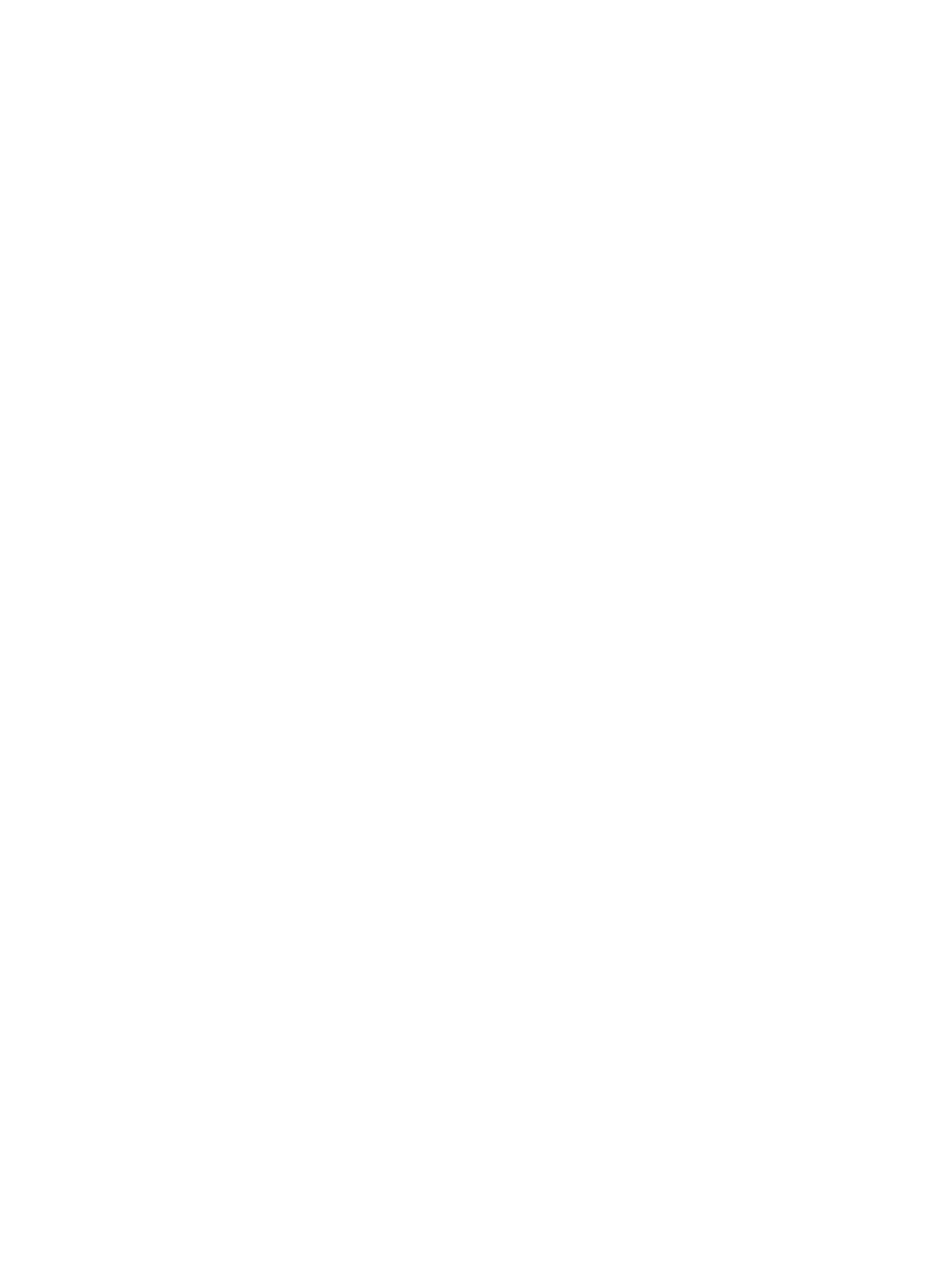
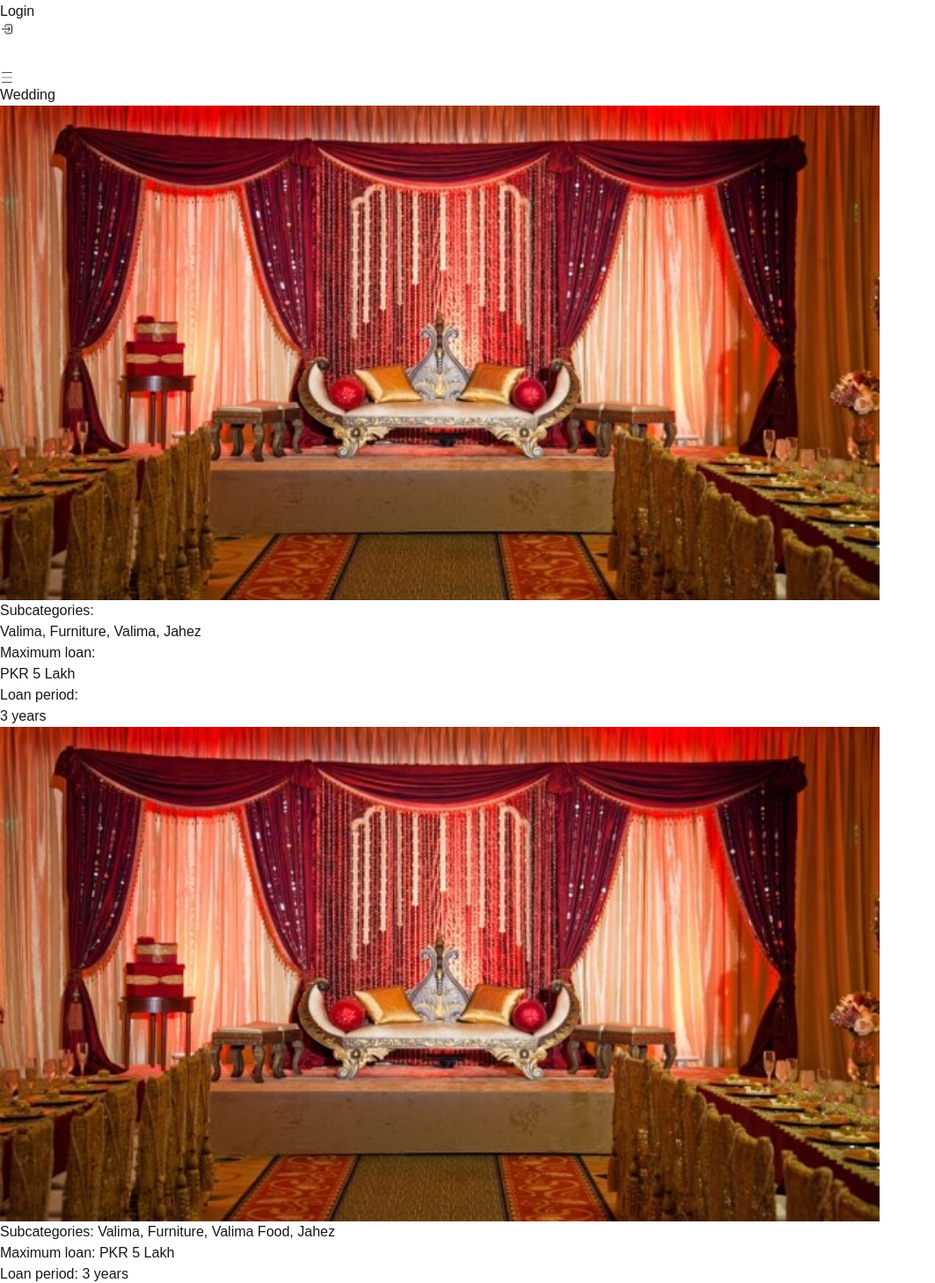
Before and after one commit to uzairrehan/islamic-qarz, a Next.js app in the folder client/: page /explore in a window 1280 px wide. Shown: the part 199-1657 px from the top of the page at 88% size, without its empty margins (0-1063 px from the left). Before the commit the page ends 800 px from the top, so only its background shows below. Built offline with nearby package versions, Linux system fonts and the light colour scheme.

Commit message:
wedding section added

```diff
--- a/client/src/app/contact/page.tsx
+++ b/client/src/app/contact/page.tsx
@@ -7,7 +7,6 @@ function Contact() {
   return (
     <>
       <Navbar />
-
       <div className="h-16 bg-[#081b33] " />
       <div className="flex flex-col md:flex-row w-full justify-between items-center">
         <div className="w-full md:w-1/2 flex justify-center items-center px-4">
--- a/client/src/app/explore/page.tsx
+++ b/client/src/app/explore/page.tsx
@@ -1,9 +1,62 @@
-import React from 'react'
+import Navbar from "@/components/Navbar";
+import React from "react";
+import Image from "next/image";
 
 function Explore() {
   return (
-    <div>Explore</div>
-  )
+    <>
+      <Navbar />
+      <div className="h-16 bg-[#081b33] " />
+      <div className="flex justify-evenly items-center flex-col mx-5">
+        <div
+          id="wedding"
+          className="text-center text-2xl md:text-4xl py-12 font-extrabold"
+        >
+          Wedding
+        </div>
+        <div className="flex justify-center gap-5 md:gap-20 items-center flex-row w-full">
+          <Image
+            src={"/wedding.jpg"}
+            alt="wedding"
+            height={1000}
+            width={1000}
+            className="md:w-[500px] w-60 rounded-xl"
+          />
+          <div className="flex flex-col gap-1 md:gap-3">
+            <div>
+              <h1 className="text-xs md:text-xl font-extrabold">Subcategories: </h1>
+              <p className="text-xs font-light">
+                Valima, Furniture, Valima, Jahez
+              </p>
+            </div>
+            <div>
+              <h3 className="text-xs md:text-xl font-extrabold">Maximum loan: </h3>
+              <p className="text-xs font-light">PKR 5 Lakh</p>
+            </div>
+            <div>
+              <h3 className="text-xs md:text-xl font-extrabold">Loan period: </h3>
+              <p className="text-xs font-light">3 years</p>
+            </div>
+          </div>
+        </div>
+
+        <div>
+          <Image
+            src={"/wedding.jpg"}
+            alt="wedding"
+            height={1000}
+            width={1000}
+            className="md:w-[500px] w-64 rounded-xl "
+          />
+          <div>
+            <h1>Subcategories: Valima, Furniture, Valima Food, Jahez</h1>
+            <h3>Maximum loan: PKR 5 Lakh</h3>
+            <h3>Loan period: 3 years</h3>
+          </div>
+        </div>
+      </div>
+    </>
+  );
 }
 
-export default Explore
+export default Explore;
```
Also changed, not shown: client/src/app/about/page.tsx (+6 -1 lines).
